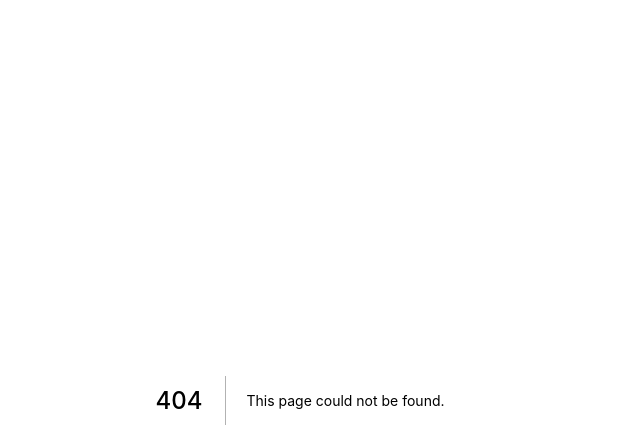
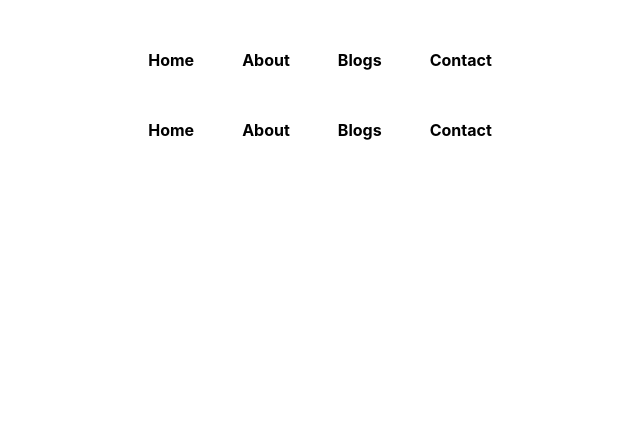
Before and after one commit to dipanc1/morph, a Next.js app: page /components/Navbar in a window 1280 px wide. Before the commit this address had no page. Shown: the top 448 px of the page, without its empty margins (340-980 px from the left). Built offline with nearby package versions, Linux system fonts and the light colour scheme.

Commit message:
added navbar to every component

```diff
--- a/pages/_app.js
+++ b/pages/_app.js
@@ -1,7 +1,13 @@
 import '../styles/globals.css'
+import Navbar from './components/Navbar'
 
 function MyApp({ Component, pageProps }) {
-  return <Component {...pageProps} />
+  return (
+    <>
+      <Navbar />
+      <Component {...pageProps} />
+    </>
+  )
 }
 
 export default MyApp
--- /dev/null
+++ b/pages/components/Navbar.js
@@ -0,0 +1,18 @@
+import React from 'react'
+import Link from 'next/link'
+import styles from '../../styles/Home.module.css'
+
+const Navbar = () => {
+    return (
+        <nav className={styles.mainnav}>
+            <ul>
+                <Link href='/'><a><li>Home</li></a></Link>
+                <Link href='/about'><a><li>About</li></a></Link>
+                <Link href='/blogs'><a><li>Blogs</li></a></Link>
+                <Link href='/contact'><a><li>Contact</li></a></Link>
+            </ul>
+        </nav>
+    )
+}
+
+export default Navbar
--- a/styles/Home.module.css
+++ b/styles/Home.module.css
@@ -50,8 +50,6 @@
 }
 
 .description {
-    /* margin: 1rem 0; */
-    line-height: 1.5;
     font-size: 1.5rem;
 }
 
```
Also changed, not shown: pages/index.js (+1 -8 lines).
